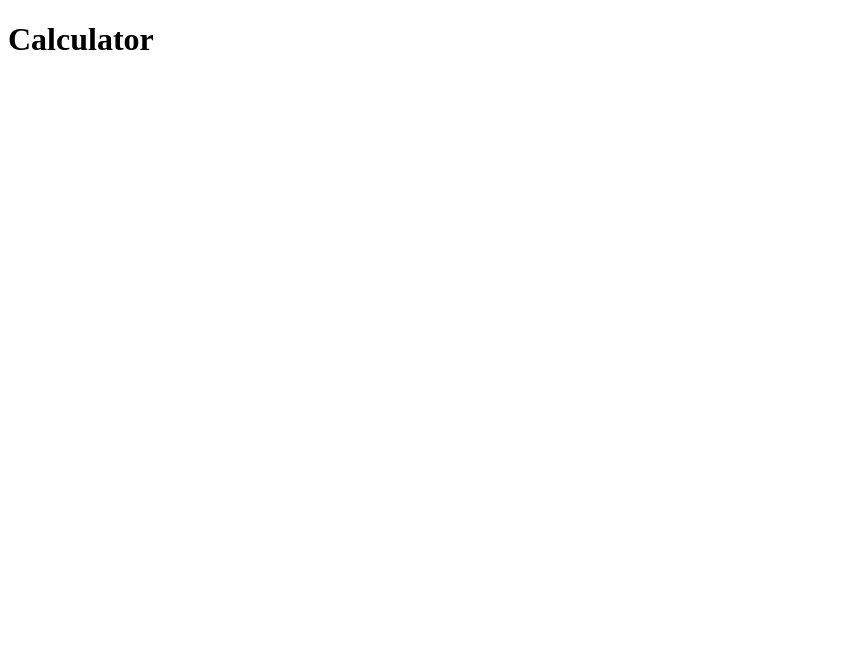
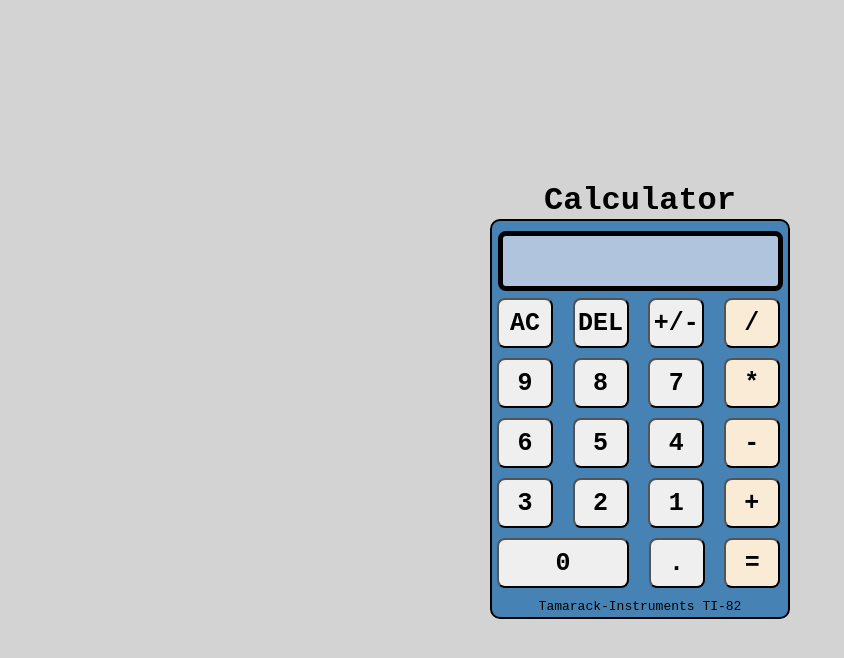
Before and after one commit to sschulte24110/calculator-project, a plain HTML site: page index.html in a window 1280 px wide. Shown: the whole page, without its empty margins (0-844 px from the left). Drawn offline with Linux system fonts and the light colour scheme.

Commit message:
Changes to index.html and style.css.
Add buttons and paragraphs with id and/or classes for the set up of the calculator.
Added styles to the elements added to the html.

```diff
--- a/index.html
+++ b/index.html
@@ -8,7 +8,33 @@
 </head>
 <body>
     <h1 class="title">Calculator</h1>
+        <div id="container">
 
+            <p class="display"></p>
+
+            <div class="buttons">
+                <button class="clear">AC</button>
+                <button class="delete">DEL</button>
+                <button class="blank">+/-</button>
+                <button id="operator" class="divide">/</button>
+                <button class="n9">9</button>
+                <button class="n8">8</button>
+                <button class="n7">7</button>
+                <button id="operator" class="multiply">*</button>
+                <button class="n6">6</button>
+                <button class="n5">5</button>
+                <button class="n4">4</button>
+                <button id="operator" class="minus">-</button>
+                <button class="n3">3</button>
+                <button class="n2">2</button>
+                <button class="n1">1</button>
+                <button id="operator" class="plus">+</button>
+                <button class="n0">0</button>
+                <button class="point">.</button>
+                <button id="operator" class="equals">=</button>
+            </div>
+            <p class="model">Tamarack-Instruments TI-82</p>
+        </div>
     <script src="script.js"></script>
 </body>
 </html>
--- a/style.css
+++ b/style.css
@@ -0,0 +1,66 @@
+* {
+    margin: 0;
+    padding: 0;
+    box-sizing: border-box;
+    text-decoration: none;
+    outline: none;
+}
+
+body {
+    font-family: 'Courier New', Courier, monospace;
+    background-color: lightgrey;
+    display: flex;
+    justify-content: center;
+    align-items: center;
+    flex-direction: column;
+    height: 100vh;
+}
+
+#container {
+    width: 300px;
+    height: 400px;
+    background-color: steelblue;
+    border: 2px solid black;
+    border-radius: 10px;
+    display: flex;
+    flex-wrap: wrap;
+    justify-content: center;
+}
+
+.display {
+    background-color: lightsteelblue;
+    width: 285px;
+    height: 60px;
+    padding: 5px;
+    margin-top: 10px;
+    border: 5px solid black;
+    border-radius: 8px;
+    text-align: right;
+
+}
+button {
+    width: 56px;
+    height: 50px;
+    margin: 5px;
+    font-family: 'Courier New', Courier, monospace;
+    font-size: 25px;
+    font-optical-sizing: auto;
+    font-weight: 100;
+    font-style: normal;
+    font-weight: bold;
+    border-radius: 8px;
+}
+
+#operator {
+    background-color: antiquewhite;
+}
+
+.n0 {
+    width: 132px;
+}
+
+.model {
+    text-align: right;
+    font-family: monospace;
+    margin-top: 3px;
+}
```
